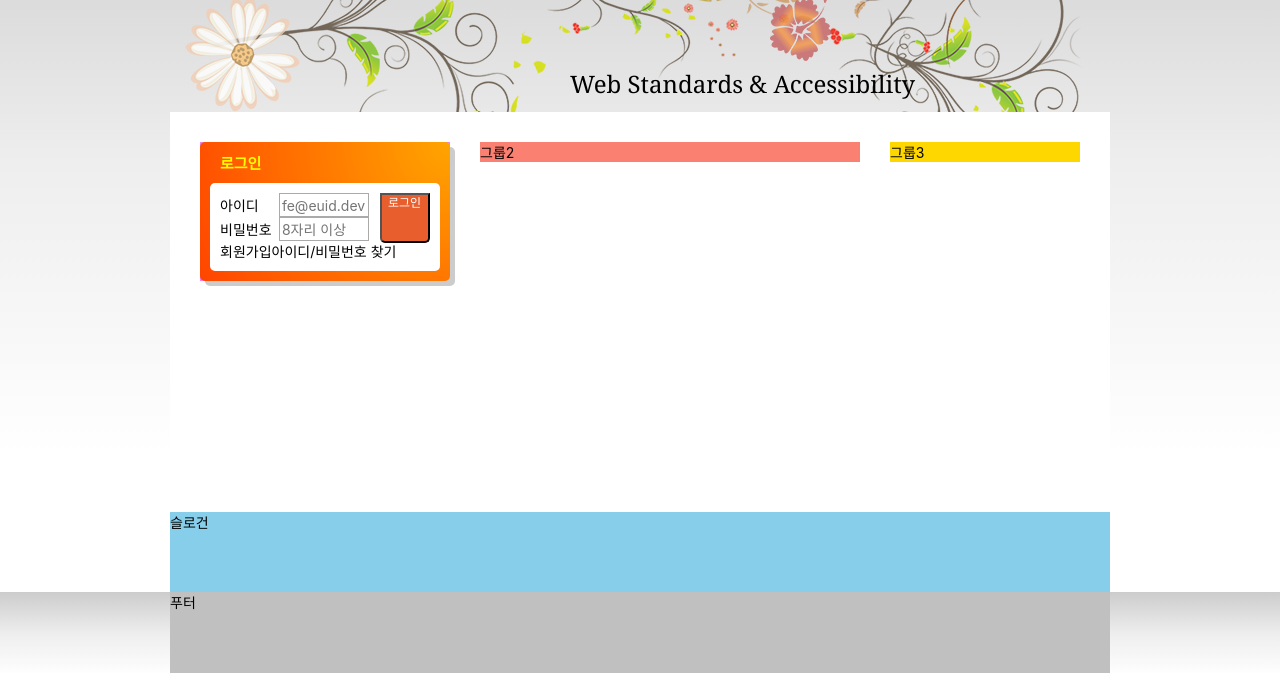
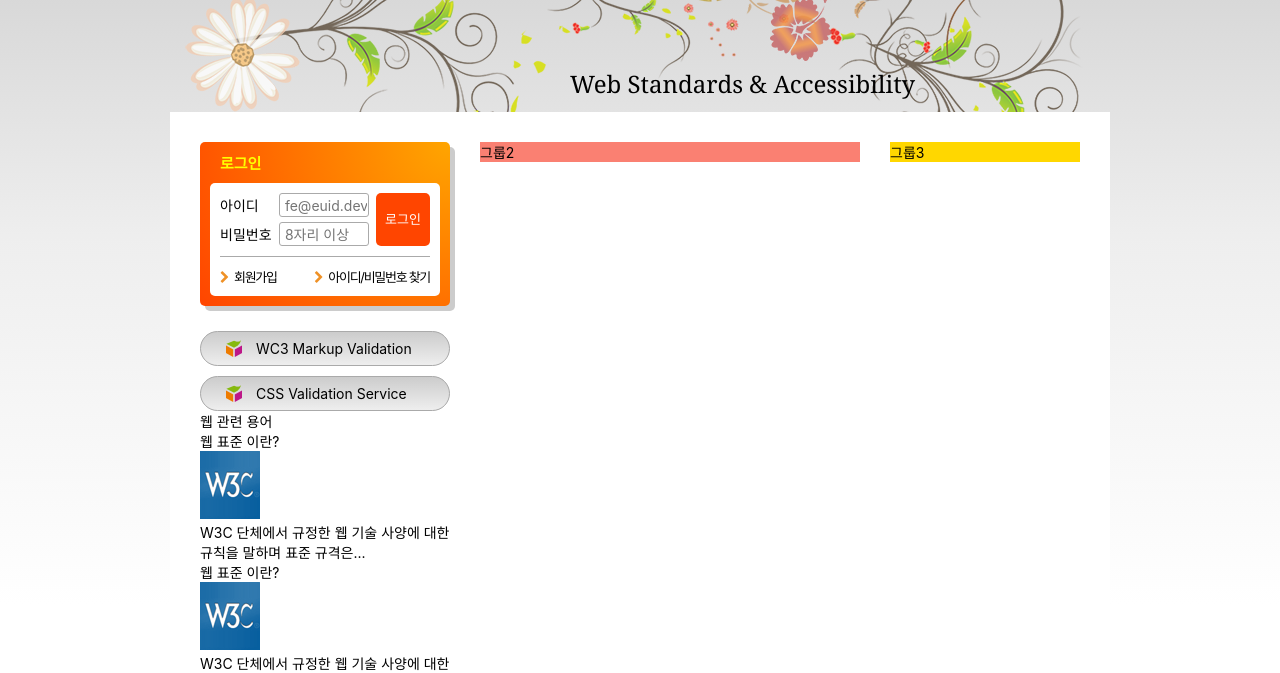
Before and after one commit to copiCat0/HTML5, a plain HTML site: page index.html in a window 1280 px wide. Shown: the part 135-808 px from the top of the page. Drawn offline with Linux system fonts and the light colour scheme; a web font is replaced by a local one.

Commit message:
1그룹 3섹션 마크업

```diff
--- a/index.html
+++ b/index.html
@@ -131,14 +131,12 @@
     </nav>
   </header>
   <div class="visual">
-
     <div class="visual-text">
       Web Standards &amp; Accessibility
     </div>
   </div>
   <main class="main">
     <div class="group group1">
-
       <section class="login">
         <h2 class="login-title">로그인</h2>
         <form action="서버URL" class="login-form" method="GET">
@@ -160,6 +158,38 @@
           <li><a href="">아이디/비밀번호 찾기</a></li>
         </ul>
       </section>
+      <section class="validation-list">
+        <h2 class="a11y-hidden">유효성검사 배너</h2>
+        <ul>
+          <li><a href="/" target="_blank" rel ="noopener noreferrer" title="마크업 유효성 검사 사이트로 이동(새창)">
+            WC3 Markup Validation</a></li>
+          <li><a href="/" target="_blank" rel ="noopener noreferrer" title="CSS 유효성검사 사이트로 이동(새창)">
+            CSS Validation Service</a></li>
+        </ul>
+      </section>
+      <section class="term">
+        <h2 class="term-title">웹 관련 용어</h2>
+      <dl class="term-list">
+        <div class="odd">
+          <dt class="term-list-subject">웹 표준 이란?</dt>
+          <dd class="term-list-thumbnail">
+            <img src="./assets/web_standards.gif" alt="W3C로고" />
+          </dd>
+          <dd class="term-list-brief">
+            W3C 단체에서 규정한 웹 기술 사양에 대한 규칙을 말하며 표준 규격은...
+          </dd>
+        </div>
+        <div class="even">
+          <dt class="term-list-subject">웹 표준 이란?</dt>
+          <dd class="term-list-thumbnail">
+            <img src="./assets/web_standards.gif" alt="W3C로고" />
+          </dd>
+          <dd class="term-list-brief">
+            W3C 단체에서 규정한 웹 기술 사양에 대한 규칙을 말하며 표준 규격은...
+          </dd>
+        </div>
+      </dl></section>
+
     </div>
     <div class="group group2">그룹2</div>
     <div class="group group3">그룹3</div>
--- a/styles/style.css
+++ b/styles/style.css
@@ -294,7 +294,6 @@ body {
 }
 
 .group1 {
-  background-color: violet;
   width: 250px;
 }
 
@@ -321,14 +320,13 @@ body {
 
 .login-form fieldset{
   position: relative;
+  padding-bottom:5px;
+  border-bottom: 1px solid #aaa;
 }
-.user-email{
-
+.user-email, .user-pw{
+  margin-bottom: 5px;
 }
 
-.user-pw{
-
-}
 
 .login-form label{
   display: inline-block;
@@ -339,36 +337,81 @@ body {
   width:90px;
   height: 24px;
   border: 1px solid #aaa;
+  padding:1px 1px 1px 5px;
+  border-radius: 3px;
 }
 
 .login-button{
-  font-size: 12px;
+  font-size: 13px;
   position:absolute;
   top :0;
   right:0;
-  background-color: #e85e2c;
+  background-color: orangered;
   color: #fff;
-  width: 50px;
-  height: 50px;
-  border-radius: 0 0 5px 5px;
-  display: flex;
-
+  height: 53px;
+  border : 0;
+  padding:0 9px;
+  border-radius: 5px;
 }
 .sign{
   background-color: #fff;
   display: flex;
+  flex-flow:row nowrap;
+  justify-content:space-between;
   border-radius: 0 0 5px 5px;
-  padding: 0 10px 10px 10px;
+  padding: 4px 10px;
+  font-size: 13px;
 }
 
+.sign a{
+  display: block;
+  padding:6px 0;
+  letter-spacing: -0.1em;
+}
+.sign a::before{
+  font-family: "fontello";
+  content: "\e803";
+  color:#ef9126;
+  margin-right: 6px;
+}
 
 .group2 {
   background-color: salmon;
   width: 380px;
 }
+
+
 .group3 {
   background-color: gold;
   width: 190px;
+}
+
+/* 유효성검사 베너 */
+.validation-list{
+  margin-top:25px;
+}
+
+.validation-list li{
+  margin-top: 10px;
+  font-weight: 400;
+
+}
+
+.validation-list a{
+  display: block;
+  background: url("./images/validation_icon.png") no-repeat 25px 50%, #ccc linear-gradient(to bottom, #ccc 0%, #eee 100%);
+  border: 1px solid #aaa;
+  padding:8px 15px 8px 55px;
+  border-radius: 25px;
+  cursor: pointer;
+}
+/* .validation-list a::before{
+  content: url("./images/validation_icon.png");
+  vertical-align: middle;
+} */
+
+.validation-list a:hover, .validation-list a:focus{
+  color:orangered;
 }
 
 /* 슬로건 */
```
